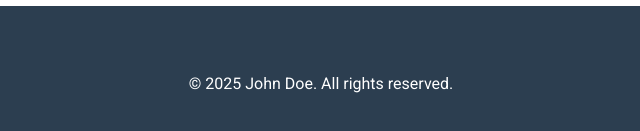
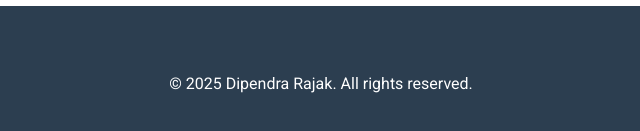
Before and after one commit to Dipendra329/portfolio, a plain HTML site: page index.html in a window 1280 px wide. Shown: the part 4529-4660 px from the top of the page, 319-959 px from the left. Drawn offline with nearby package versions, Linux system fonts and the light colour scheme; animation ran at ten frames a second.

Commit message:
added information

```diff
--- a/index.html
+++ b/index.html
@@ -167,7 +167,7 @@ Currently pursuing my Bachelor in CSIT, I’m exploring modern web technologies
     </main>
     <footer>
         <div class="container">
-            <p>&copy; 2025 John Doe. All rights reserved.</p>
+            <p>&copy; 2025 Dipendra Rajak. All rights reserved.</p>
         </div>
     </footer>
     <script src="https://cdn.jsdelivr.net/particles.js/2.0.0/particles.min.js"></script>
```
